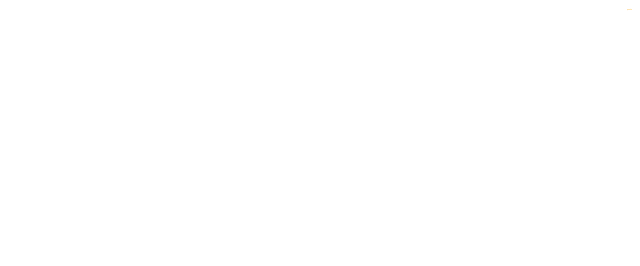
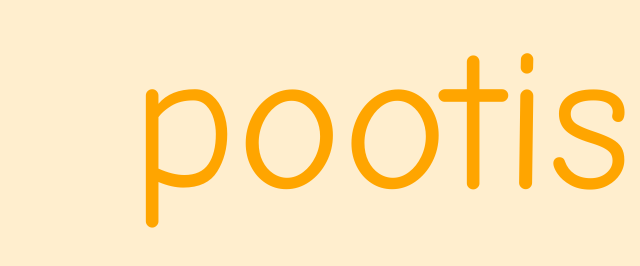
Before and after one commit to ranjit-ao/merc.github.io, a plain HTML site: page index.html in a window 1280 px wide. Shown: the whole page, without its empty margins (640-1280 px from the left). Drawn offline with Linux system fonts and the light colour scheme.

Commit message:
Update index.html

```diff
--- a/index.html
+++ b/index.html
@@ -4,7 +4,8 @@
     color: orange;
     text-align: right;
     font-family: "Comic Sans MS", "Comic Sans", cursive;
-    font-size: 2px;
+    font-size: 200px;
+    background-color: #ffeece;
   }
 </style>
 <html>
```
